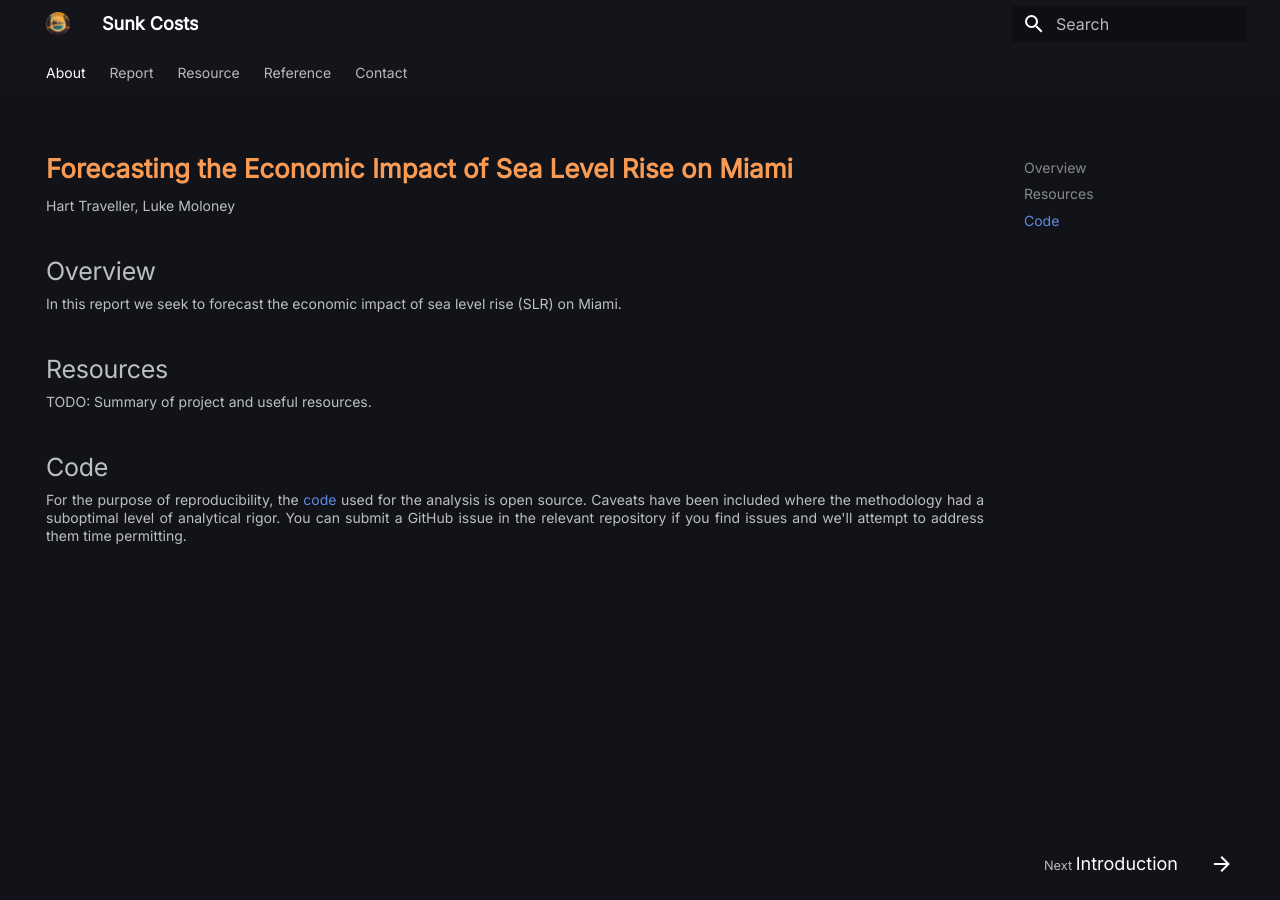
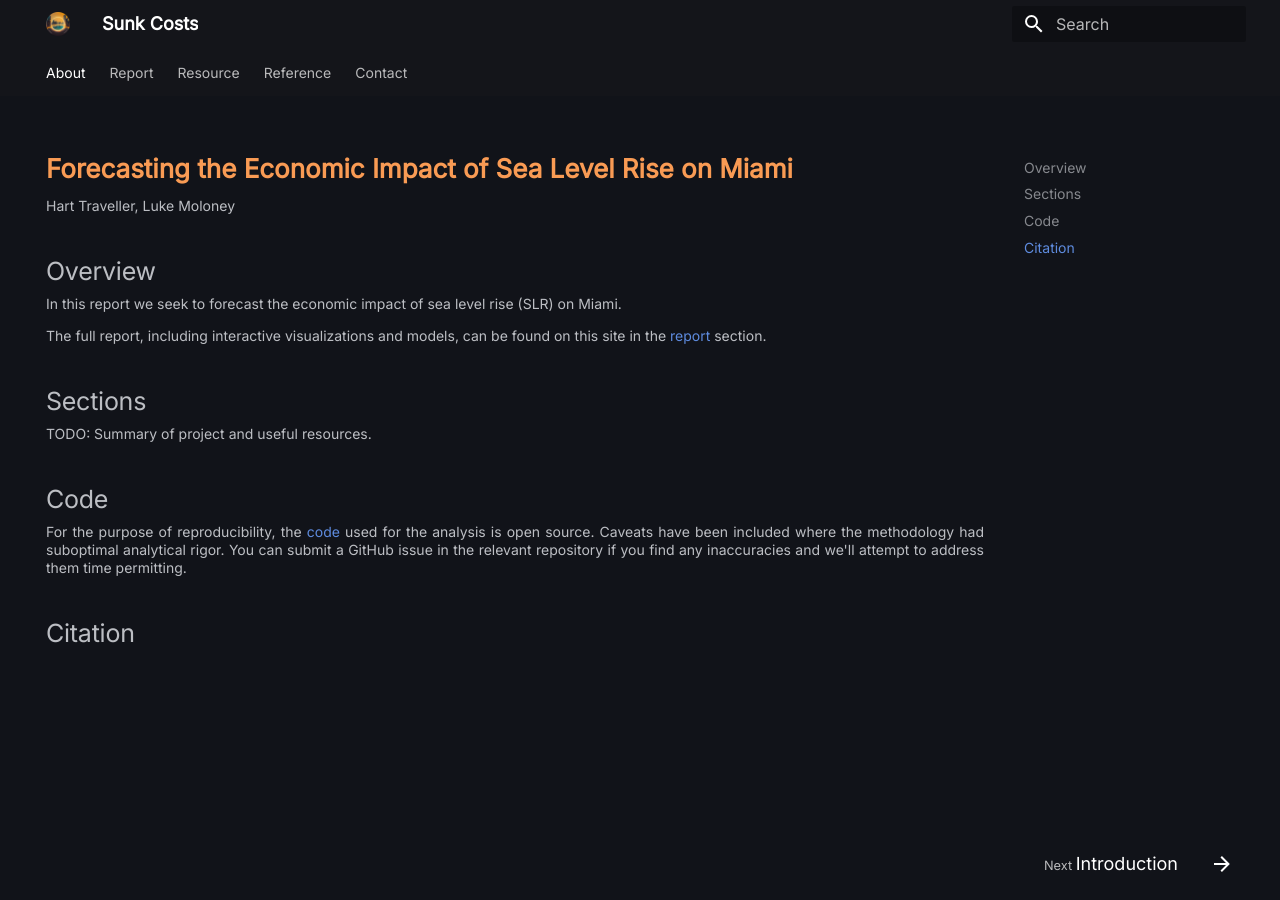
Before and after one commit to sunkcosts/sunkcosts.github.io, an MkDocs documentation site: the page built from docs/index.md, in a window 1280 px wide. Built offline with MkDocs 1.6.1 and Material for MkDocs 9.7.7, drawn with Linux system fonts in a browser that asks for light colours.

Commit message:
generic update

```diff
--- a/docs/index.md
+++ b/docs/index.md
@@ -22,10 +22,14 @@ In this report we seek to forecast the economic impact of sea level rise (SLR) o
 - conclusion
 - key points -->
 
-## Resources
+The full report, including interactive visualizations and models, can be found on this site in the [report](report/introduction.md) section.
+
+## Sections
 TODO: Summary of project and useful resources.
 
-<!-- - Streamlit app
+<!--
+- Streamlit app
+- models
 - github organization
 - visualizations
 - references
@@ -34,4 +38,7 @@ TODO: Summary of project and useful resources.
 
 ## Code
 
-For the purpose of reproducibility, the [code](https://github.com/sunkcosts) used for the analysis is open source. Caveats have been included where the methodology had a suboptimal level of analytical rigor. You can submit a GitHub issue in the relevant repository if you find issues and we'll attempt to address them time permitting.
+For the purpose of reproducibility, the [code](https://github.com/sunkcosts) used for the analysis is open source. Caveats have been included where the methodology had suboptimal analytical rigor. You can submit a GitHub issue in the relevant repository if you find any inaccuracies and we'll attempt to address them time permitting.
+
+
+## Citation
--- a/mkdocs.yml
+++ b/mkdocs.yml
@@ -39,13 +39,15 @@ markdown_extensions:
 nav:
 - About: "index.md"
 - Report:
-  - Introduction: "introduction.md"
+  - Introduction: "report/introduction.md"
 - Resource:
+  - Index: "resource/index.md"
   - Conference: "resource/conference.md"
   - Model: "resource/model.md"
   - Repository: "resource/repository.md"
   - Dataset: "resource/dataset.md"
 - Reference:
+  - Index: "reference/index.md"
   - Publication: "reference/publication.md"
   - Dataset: "reference/dataset.md"
   - Package: "reference/package.md"
```
Also changed, not shown: docs/contact.md (+3 -0 lines), docs/reference/dataset.md (+3 -0 lines), docs/reference/index.md (+3 -0 lines), docs/reference/package.md (+3 -0 lines), docs/reference/publication.md (+3 -0 lines), docs/reference/service.md (+3 -0 lines), docs/reference/tool.md (+3 -0 lines), docs/report/introduction.md (+3 -0 lines), docs/resource/application.md (+2 -0 lines), docs/resource/conference.md (+1 -1 lines), docs/resource/dataset.md (+3 -0 lines), docs/resource/index.md (+3 -0 lines), docs/resource/model.md (+3 -1 lines), docs/resource/repository.md (+3 -0 lines), 3 more files, 1 other file.
